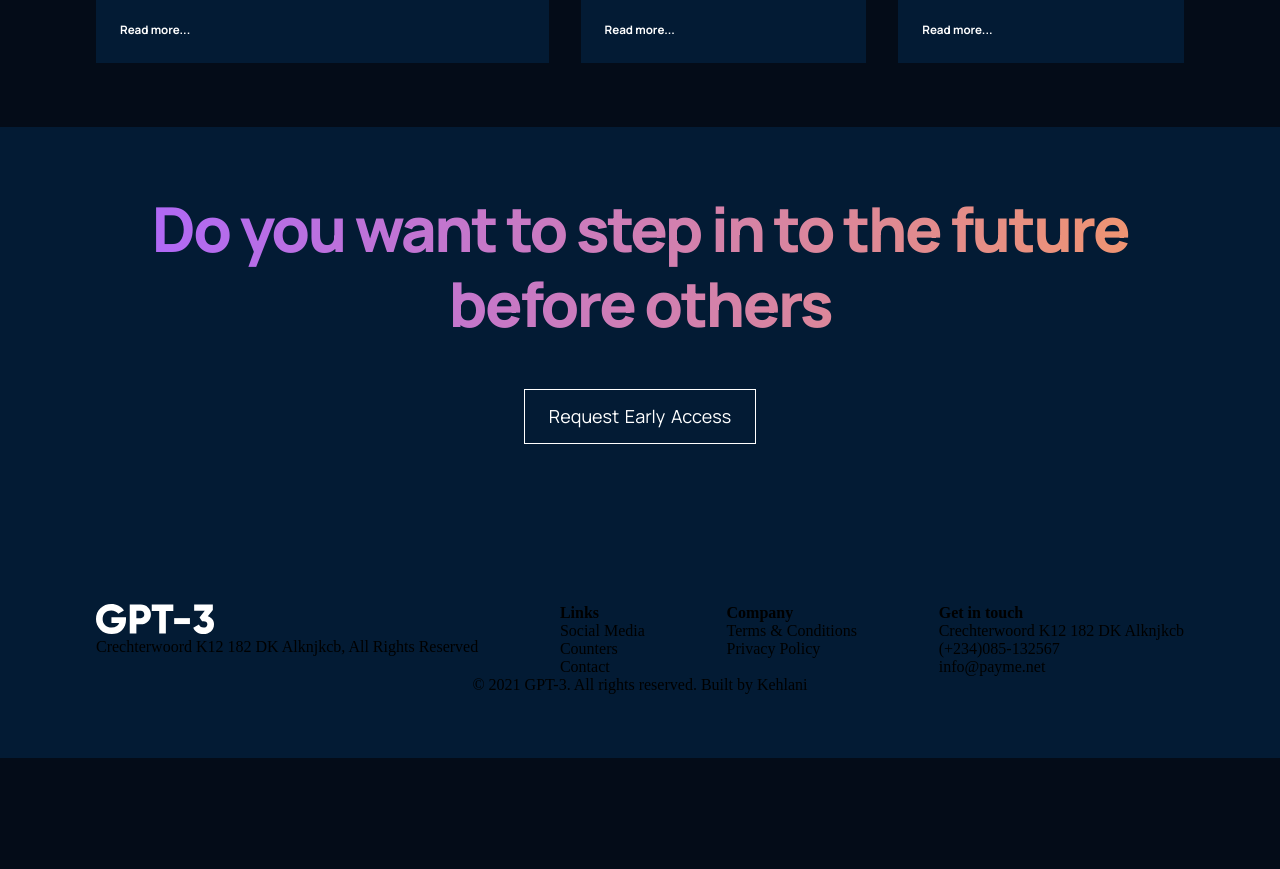
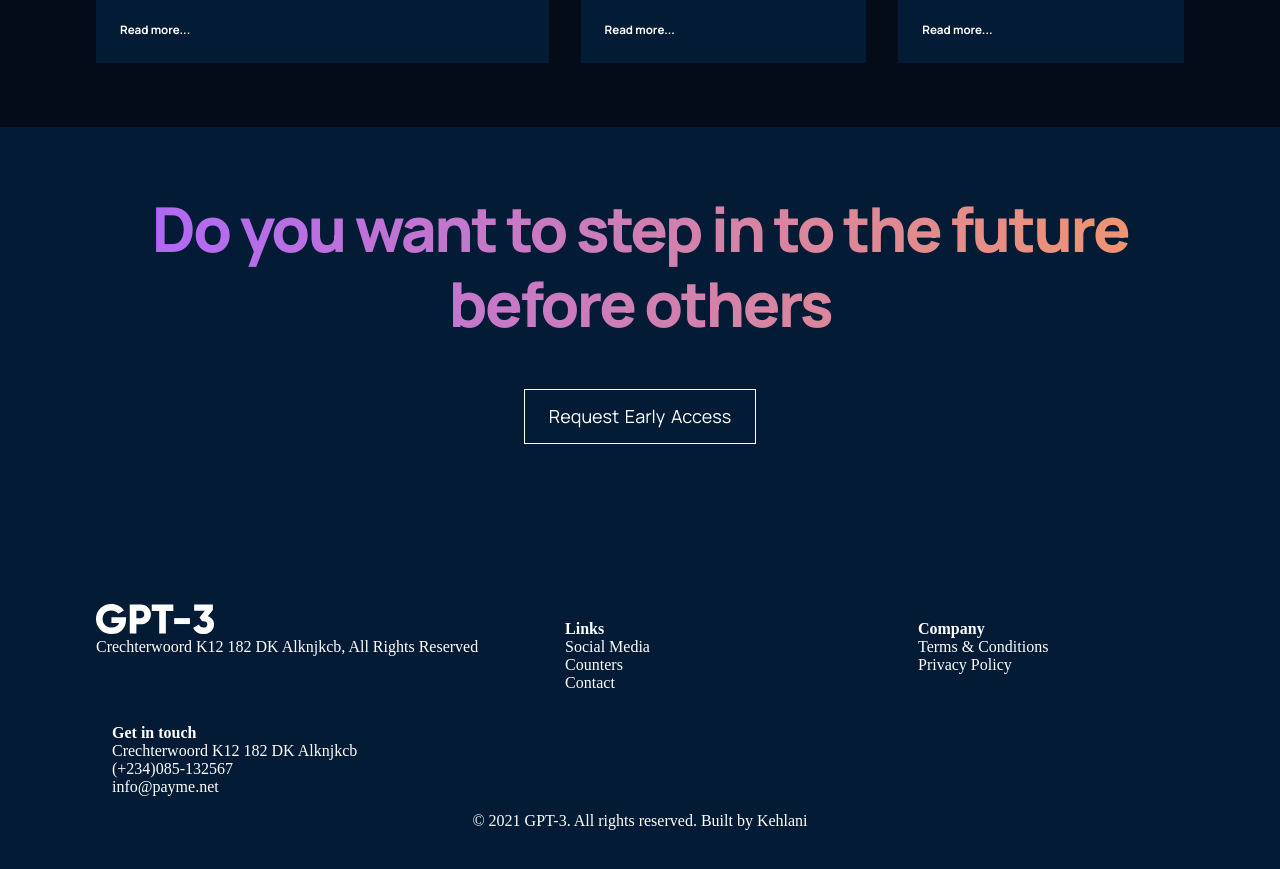
Before and after one commit to kelani34/GPT, a React (Vite) app: page / in a window 1280 px wide. Shown: the part 4240-5109 px from the top of the page. Before the commit the page ends 4998 px from the top, so only its background shows below. Built offline with nearby package versions, Linux system fonts and the light colour scheme.

Commit message:
fix: update styling for footer section

```diff
--- a/src/containers/footer/footer.css
+++ b/src/containers/footer/footer.css
@@ -3,6 +3,7 @@
   flex-direction: column;
   justify-content: center;
   align-items: center;
+  color: #fff;
 
   background: var(--color-footer);
 }
@@ -47,3 +48,16 @@
   width: 100%;
   text-align: left;
 }
+
+.gpt3__footer-links_div {
+  width: 250px;
+  margin: 1rem;
+}
+
+.gpt3__footer-links_logo {
+  flex-direction: column;
+}
+.gpt3__footer-links_logo img {
+  width: 118px;
+  height: 30px;
+}
```
